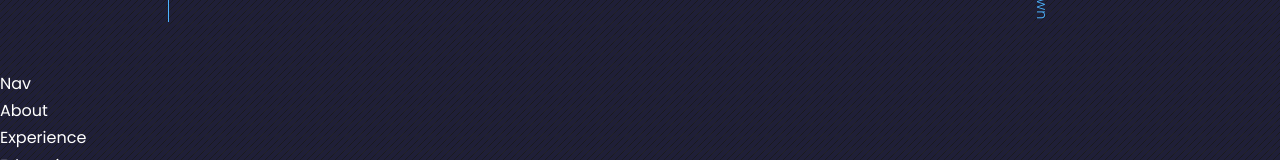
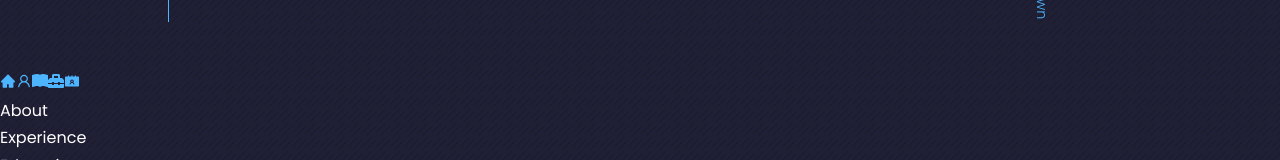
Before and after one commit to Ujjwalsharma7/Portfolio, a React (Create React App) app: page / in a window 1280 px wide. Shown: the part 730-890 px from the top of the page. Built offline with nearby package versions, Linux system fonts and the light colour scheme.

Commit message:
added icons for navbar

```diff
--- a/src/components/header/header.css
+++ b/src/components/header/header.css
@@ -1,6 +1,6 @@
 header{
     height: 100vh;
-    padding-top: 5rem;
+    padding-top: 3rem;
     overflow: hidden;
 }
 
--- a/src/components/nav/Nav.jsx
+++ b/src/components/nav/Nav.jsx
@@ -1,9 +1,18 @@
 import React from 'react'
 import './nav.css'
+import {AiFillHome} from 'react-icons/ai'
+import {AiOutlineUser} from 'react-icons/ai'
+import {BsFillBookFill} from 'react-icons/bs'
+import {FaToolbox} from 'react-icons/fa'
+import {AiFillContacts} from 'react-icons/ai'
 function Nav() {
   return (
     <div>
-      Nav
+     <a href=""><AiFillHome/></a>
+     <a href=""><AiOutlineUser/></a>
+     <a href=""><BsFillBookFill/></a>
+     <a href=""><FaToolbox/></a>
+     <a href=""><AiFillContacts/></a>
     </div>
   )
 }
```
